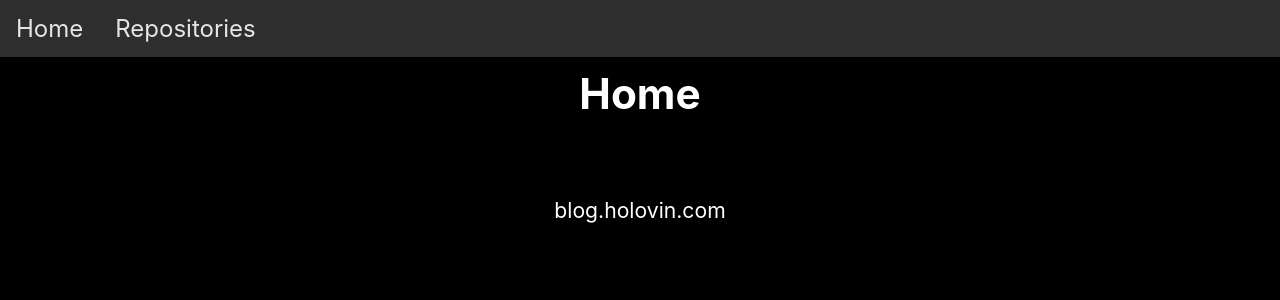
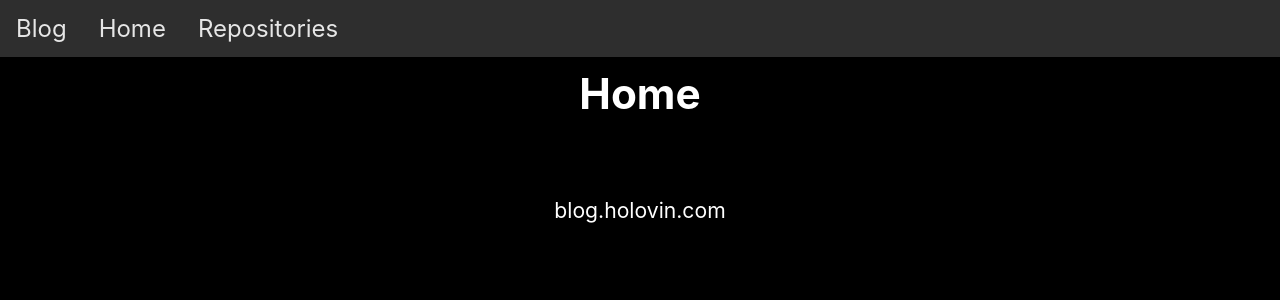
Before and after one commit to Uvacoder/blog-nextra, a Next.js app: page / in a window 1280 px wide. Shown: the top 300 px of the page. Built offline with nearby package versions, Linux system fonts and the light colour scheme.

Commit message:
Change font-size for repositories list

```diff
--- a/components/navbar.js
+++ b/components/navbar.js
@@ -5,6 +5,11 @@ export default function Navbar() {
   return (
     <nav>
       <ul className={styles.list}>
+        <li className={styles.item}>
+          <Link href="/">
+            <a className={styles.link}>Blog</a>
+          </Link>
+        </li>
         <li className={styles.item}>
           <Link href="/">
             <a className={styles.link}>Home</a>
--- a/styles/list.module.css
+++ b/styles/list.module.css
@@ -11,7 +11,6 @@
 
 .item {
   padding: 8px;
-  font-size: 24px;
 }
 
 .link {
@@ -22,7 +21,7 @@
   text-align: center;
   text-decoration: none;
   display: inline-block;
-  font-size: 16px;
+  font-size: 24px;
   border-radius: 12px;
   transition-duration: 1s;
   cursor: pointer;
```
